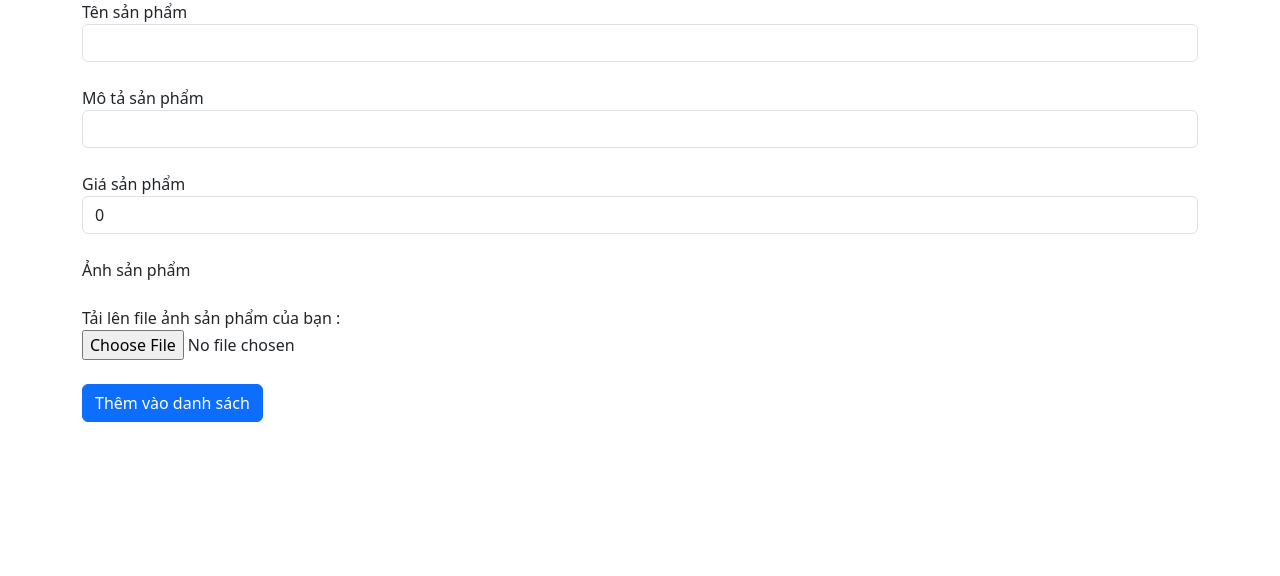
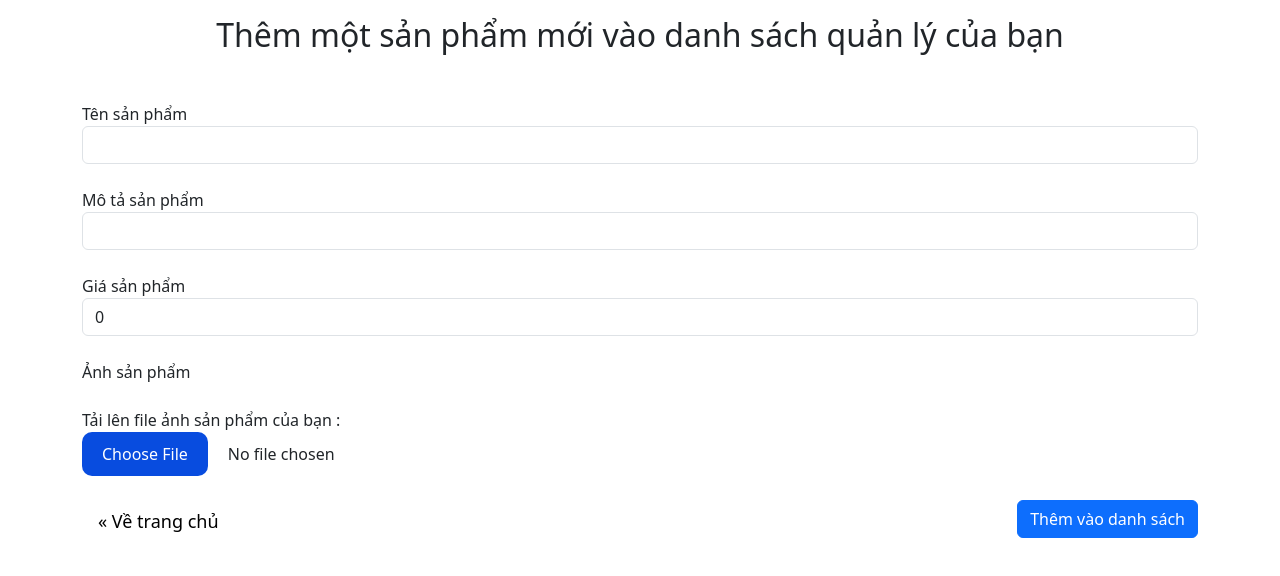
Before and after one commit to DucHoangMinh/mySimpleCRUD, a React (Create React App) app: page /add in a window 1280 px wide. Shown: the top 576 px of the page. Built offline with nearby package versions, Linux system fonts and the light colour scheme.

Commit message:
sửa thêm một số lỗi

```diff
--- a/src/components/mainProgram/add.component.js
+++ b/src/components/mainProgram/add.component.js
@@ -5,6 +5,7 @@ import { ref, getDownloadURL, uploadBytesResumable } from 'firebase/storage';
 import { useState } from 'react';
 import axios from 'axios';
 import { Link } from 'react-router-dom';
+import style from '../../scss/addPage.module.scss';
 function add() {
     // eslint-disable-next-line react-hooks/rules-of-hooks
     const [show, setShow] = useState(false);
@@ -27,7 +28,11 @@ function add() {
     // eslint-disable-next-line react-hooks/rules-of-hooks
     const [message, setMessage] = useState('');
     const handleClose = () => setShow(false);
-    const handleShow = () => okStatus && setShow(true);
+    const handleShow = () =>
+        okStatus &&
+        setTimeout(function () {
+            setShow(true);
+        }, 800);
     function handleSubmit(e) {
         console.log(pimage);
         if (pimage !== 0) {
@@ -72,6 +77,9 @@ function add() {
     }
     return (
         <div>
+            <h2 className="mb-5 mt-3" style={{ textAlign: 'center' }}>
+                Thêm một sản phẩm mới vào danh sách quản lý của bạn
+            </h2>
             <form>
                 <div class="form-group mb-4">
                     <label for="formGroupExampleInput">Tên sản phẩm</label>
@@ -116,8 +124,8 @@ function add() {
                     <br />
                     <input
                         type="file"
-                        class="custom-file-input"
-                        id="customFile"
+                        className={style['inputFile']}
+                        // id="customFile"
                         accept=".jpeg,.jpg,.png"
                         onChange={(e) => {
                             setPimage(e.target.files[0]);
@@ -126,7 +134,16 @@ function add() {
                     />
                 </div>
             </form>
-            <Button type="button" onClickCapture={handleSubmit} variant="primary" onClick={handleShow}>
+            <Link to="/home" class={style['toPrevious']}>
+                &laquo; Về trang chủ
+            </Link>
+            <Button
+                style={{ float: 'right' }}
+                type="button"
+                onClickCapture={handleSubmit}
+                variant="primary"
+                onClick={handleShow}
+            >
                 Thêm vào danh sách
             </Button>
             <p className="text-danger">{message}</p>
--- a/src/components/mainProgram/home.component.js
+++ b/src/components/mainProgram/home.component.js
@@ -13,13 +13,13 @@ import Modal from 'react-bootstrap/Modal';
 function home() {
     // eslint-disable-next-line react-hooks/rules-of-hooks
     const [userData, setUserData] = useState([]);
-    // eslint-disable-next-line react-hooks/rules-of-hooks
-    const [userInfor, setUserInfor] = useState({});
     const userMail = localStorage.getItem('userMail');
-    // eslint-disable-next-line react-hooks/rules-of-hooks
-    const [modalShow, setModalShow] = useState(false);
-    // eslint-disable-next-line react-hooks/rules-of-hooks
-    const [deleteTitle, setDeleteTitle] = useState('Xóa');
+    // // eslint-disable-next-line react-hooks/rules-of-hooks
+    // const [userInfor, setUserInfor] = useState({});
+    // // eslint-disable-next-line react-hooks/rules-of-hooks
+    // const [modalShow, setModalShow] = useState(false);
+    // // eslint-disable-next-line react-hooks/rules-of-hooks
+    // const [deleteTitle, setDeleteTitle] = useState('Xóa');
 
     // eslint-disable-next-line react-hooks/exhaustive-deps, react-hooks/rules-of-hooks
     useEffect(function () {
@@ -57,9 +57,9 @@ function home() {
                         <Nav className="me-auto my-2 my-lg-0" style={{ maxHeight: '100px' }} navbarScroll>
                             <Nav.Link href="#action1"></Nav.Link>
                         </Nav>
-                        <NavDropdown className="" title="Tài khoản" id="navbarScrollingDropdown">
-                            <NavDropdown.Item href="#action3">Action</NavDropdown.Item>
-                            <NavDropdown.Item href="#action4">Another action</NavDropdown.Item>
+                        <NavDropdown className="" title="Tài khoản của bạn" id="navbarScrollingDropdown">
+                            <NavDropdown.Item href="#"></NavDropdown.Item>
+                            <NavDropdown.Item href="#"></NavDropdown.Item>
                             <NavDropdown.Divider />
                             <NavDropdown.Item href="#action5" onClick={handleLogOut}>
                                 Đăng xuất
@@ -105,13 +105,6 @@ function home() {
                                                 Xóa
                                             </Button>
                                         </div>
-                                        {/* <Button
-                                            className="btn-warning"
-                                            onClick={handleDelete(data.slug)}
-                                            hidden={!modalShow}
-                                        >
-                                            Xác nhận xóa
-                                        </Button> */}
                                     </div>
                                 </div>
                             );
--- a/src/components/mainProgram/recycleBin.component.js
+++ b/src/components/mainProgram/recycleBin.component.js
@@ -4,6 +4,7 @@ import axios from 'axios';
 import style from '../../scss/home.module.scss';
 import { Button } from 'react-bootstrap';
 import { storage } from '../../firebase';
+import { getStorage, ref, deleteObject } from 'firebase/storage';
 function recycleBin() {
     // eslint-disable-next-line react-hooks/rules-of-hooks
     const [userData, setUserData] = useState([]);
@@ -27,27 +28,24 @@ function recycleBin() {
     }
     function handleDeleteParmanent(slug, photoURL) {
         axios.delete(`https://my-simple-crud-hlan.vercel.app/userdata/trash/delete/` + slug);
+        // console.log(photoURL);
+        const desertRef = ref(storage, 'gs://my-simple-crud-f5b5c.appspot.com/files/_MG_9519.JPG');
+        deleteObject(desertRef)
+            .then(() => {
+                // File deleted successfully
+            })
+            .catch((error) => {
+                // Uh-oh, an error occurred!
+            });
         setTimeout(function () {
             window.location.href = '/home/trash';
-        }, 500);
-        // console.log(photoURL);
-        // let pictureRef = storage.refFromURL(
-        //     'gs://my-simple-crud-f5b5c.appspot.com/o/files%2Fan-nut-nho-tha-giac-mo.jpg',
-        // );
-        // pictureRef
-        //     .delete()
-        //     .then(() => {
-        //         //3.
-        //         // setImages(allImages.filter((image) => image !== url));
-        //         alert('Picture is deleted successfully!');
-        //     })
-        //     .catch((err) => {
-        //         console.log(err);
-        //     });
+        }, 800);
     }
     return (
         <div>
-            <h1>Danh sách sản phẩm trong thùng rác của bạn </h1>
+            <h2 className="mt-4 mb-5" style={{ textAlign: 'center' }}>
+                Danh sách sản phẩm trong thùng rác của bạn{' '}
+            </h2>
             <div class="row">
                 {userData.map(function (data) {
                     return (
--- /dev/null
+++ b/src/scss/addPage.module.scss
@@ -0,0 +1,21 @@
+.inputFile::file-selector-button {
+    margin-right: 20px;
+    border: none;
+    background: #084cdf;
+    padding: 10px 20px;
+    border-radius: 10px;
+    color: #fff;
+    cursor: pointer;
+    // transition: background 0.2s ease-in-out;
+}
+.inputFile:file-seclector-button:hover {
+    background: #0d45a5;
+}
+.toPrevious {
+    text-decoration: none;
+    display: inline-block;
+    padding: 8px 16px;
+    color: #000;
+    font-weight: 500;
+    font-size: 18px;
+}
--- a/src/scss/home.module.scss
+++ b/src/scss/home.module.scss
@@ -6,7 +6,7 @@
     border-radius: 10px;
     align-items: center;
     justify-content: center;
-    // box-sizing: border-box;
+    min-height: 540px;
 }
 .card-title {
     line-height: 1.5rem;
```
